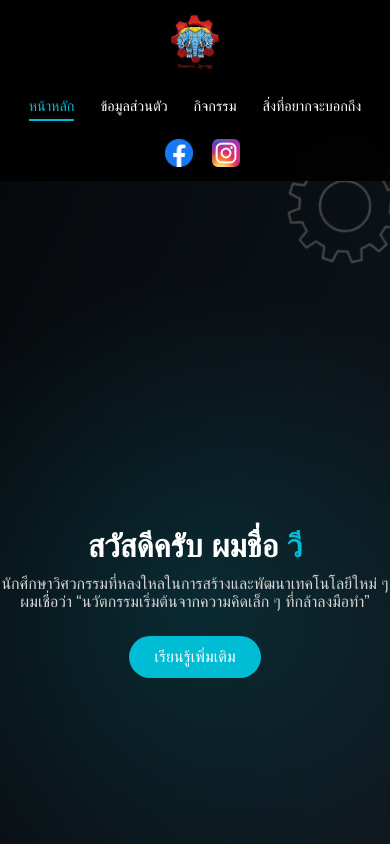
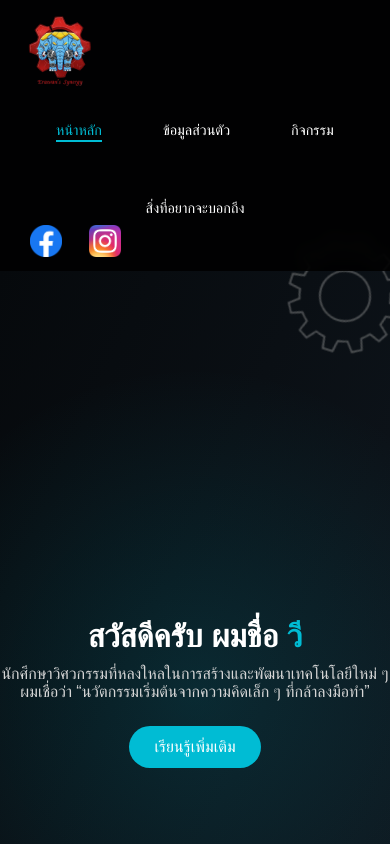
Before and after one commit to VeeTheCode/ErawanSynergyEngineer, a plain HTML site: page index.html in a window 390 px wide. Shown: the top 844 px of the page. Drawn offline with Linux system fonts and the light colour scheme.

Commit message:
update website

```diff
--- a/script.js
+++ b/script.js
@@ -72,3 +72,6 @@ function showPopup(message, type) {
     popup.classList.remove("show");
   }, 3500);
 }
+function toggleMenu() {
+  document.getElementById("mobileMenu").classList.toggle("show");
+}
--- a/style.css
+++ b/style.css
@@ -13,49 +13,70 @@ body {
 }
 
 /* Navbar */
+/* Navbar Desktop */
 .navbar {
   position: fixed;
   top: 0;
   width: 100%;
-  padding: 15px 50px;
+  padding: 12px 40px;
   display: flex;
   justify-content: space-between;
   align-items: center;
   background: rgba(0, 0, 0, 0.85);
   backdrop-filter: blur(8px);
-  z-index: 100;
+  z-index: 1000;
 }
 
-.logo {
-  display: flex;
-  align-items: center;
-  font-weight: 700;
-  font-size: 1.4em;
+/* Logo */
+.navbar .logo img {
+  width: 90px;
 }
 
-.logo img {
-  width: 100px;
-  margin-right: 50px;
+/* Middle Menu */
+.navbar nav {
+  flex: 1;
+  display: flex;
+  justify-content: center;
+  gap: 45px;
 }
 
+/* Right Icons */
+.social-icons {
+  display: flex;
+  gap: 15px;
+}
+
+.social-icons img {
+  width: 40px;
+  transition: 0.3s;
+}
+
+.social-icons img:hover {
+  transform: scale(1.1);
+}
+
+/* Desktop links */
 .navbar nav a {
   color: white;
-  margin: 0 20px;
+  font-size: 18px;
   text-decoration: none;
-  font-weight: 500;
-  transition: color 0.3s;
+  position: relative;
 }
 
-.navbar nav a:hover {
+.navbar nav a.active {
   color: #00bcd4;
 }
 
-/* Active link */
-.navbar nav a.active {
-  color: #00bcd4;
-  border-bottom: 2px solid #00bcd4;
-  padding-bottom: 4px;
+.navbar nav a.active::after {
+  content: '';
+  position: absolute;
+  width: 100%;
+  height: 2px;
+  bottom: -3px;
+  left: 0;
+  background: #00bcd4;
 }
+
 
 .social-icons img {
   width: 35px;
@@ -415,38 +436,79 @@ footer {
 }
 
 
+/* --- Navbar ปกติ --- */
+.navbar {
+  position: fixed;
+  top: 0;
+  width: 100%;
+  padding: 15px 30px;
+  background: rgba(0,0,0,0.85);
+  backdrop-filter: blur(8px);
+  z-index: 1000;
+}
+
+/* บรรทัดบน: โลโก้ + hamburger */
+.navbar-top {
+  display: flex;
+  justify-content: space-between;
+  align-items: center;
+}
+
+/* Hamburger button */
+.menu-toggle {
+  display: none;
+  font-size: 35px;
+  cursor: pointer;
+  user-select: none;
+  color: white;
+}
+
+/* PC MENU */
+nav {
+  display: flex;
+  justify-content: center;
+  gap: 30px;
+  margin-top: 10px;
+}
+
+/* MOBILE */
 @media (max-width: 768px) {
 
+  /* Navbar หลักให้เป็น 2 แถว */
   .navbar {
+    padding: 10px 15px;
     flex-direction: column;
-    padding: 10px 10px;
-    text-align: center;
+    align-items: stretch;
+  }
+
+  /* แถวบน: โลโก้ซ้าย + ไอคอนขวา */
+  .navbar-top {
+    display: flex;
+    justify-content: space-between;
+    align-items: center;
+    width: 100%;
+  }
+
+  /* แถวล่าง: เมนู */
+  nav {
+    display: flex;
+    justify-content: center;
+    flex-wrap: wrap;
+    gap: 12px;
+    margin-top: 10px;
   }
 
   .logo img {
-    width: 70px; /* ลดขนาดโลโก้ให้พอดีมือถือ */
+    width: 60px; /* โลโก้เล็กลงให้พอดีมือถือ */
     margin: 0;
   }
 
-  nav {
-    margin-top: 10px;
+  .social-icons {
     display: flex;
-    flex-wrap: wrap;   /* ทำให้ขึ้นหลายบรรทัดได้ */
-    justify-content: center;
-    gap: 10px;
-  }
-
-  nav a {
-    font-size: 0.9em;
-    margin: 0 10px;
-  }
-
-  .social-icons {
-    margin-top: 10px;
-    gap: 15px;
+    gap: 12px;
   }
 
   .social-icons img {
-    width: 28px;
+    width: 32px;
   }
 }
```
Also changed, not shown: navbar.html (+16 -12 lines).
